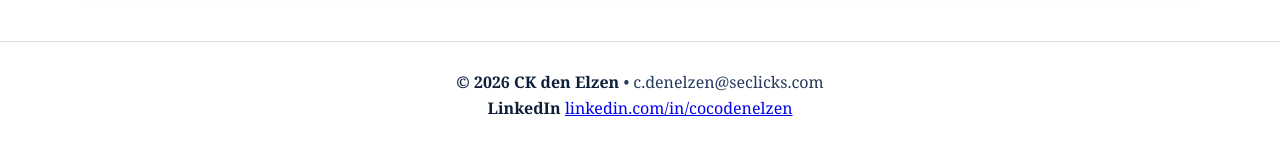
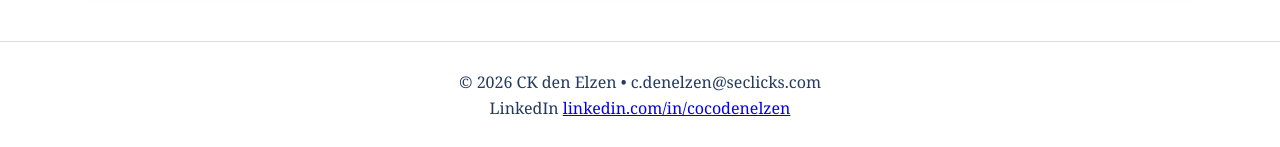
Before and after one commit to Scalehouse/MyCV, a plain HTML site: page index.html in a window 1280 px wide. Shown: the part 2954-3101 px from the top of the page. Drawn offline with Linux system fonts and the light colour scheme.

Commit message:
removed strong text from footer

```diff
--- a/index.html
+++ b/index.html
@@ -296,9 +296,9 @@
       - Minimal, clean, and consistent with the bright theme
     -->
     <footer class="footer">
-      <p><strong>© 2026 CK den Elzen</strong> • c.denelzen@seclicks.com
+      <p>© 2026 CK den Elzen • c.denelzen@seclicks.com
       </p>
-      <p><strong>LinkedIn</strong> <a href="https://www.linkedin.com/in/cocodenelzen" target="_blank">linkedin.com/in/cocodenelzen</a></p>
+      <p>LinkedIn <a href="https://www.linkedin.com/in/cocodenelzen" target="_blank">linkedin.com/in/cocodenelzen</a></p>
     </footer>
   </body>
 </html>
```
